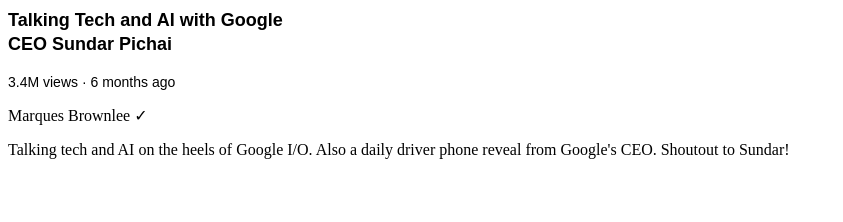
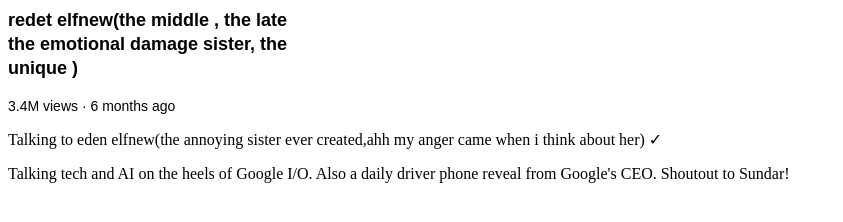
Before and after one commit to Henokelfnew123/nomino, a plain HTML site: page index.html in a window 1280 px wide. Shown: the whole page, without its empty margins (0-843 px from the left). Drawn offline with Linux system fonts and the light colour scheme.

Commit message:
Update index.html

```diff
--- a/index.html
+++ b/index.html
@@ -28,13 +28,14 @@
 </style>
 
 <p class="video-title">
-    Talking Tech and AI with Google CEO Sundar Pichai</p>
+    redet elfnew(the middle , the late the emotional damage sister, the unique )</p>
 
 <p class="video-stats">
      3.4M views &#183; 6 months ago
 </p>
+
 <p class="video-author">
-    Marques Brownlee &#10003;
+    Talking to eden elfnew(the annoying sister ever created,ahh my anger came when i think about her) &#10003;
 </p>
 
 <p class="video-firm">
```
